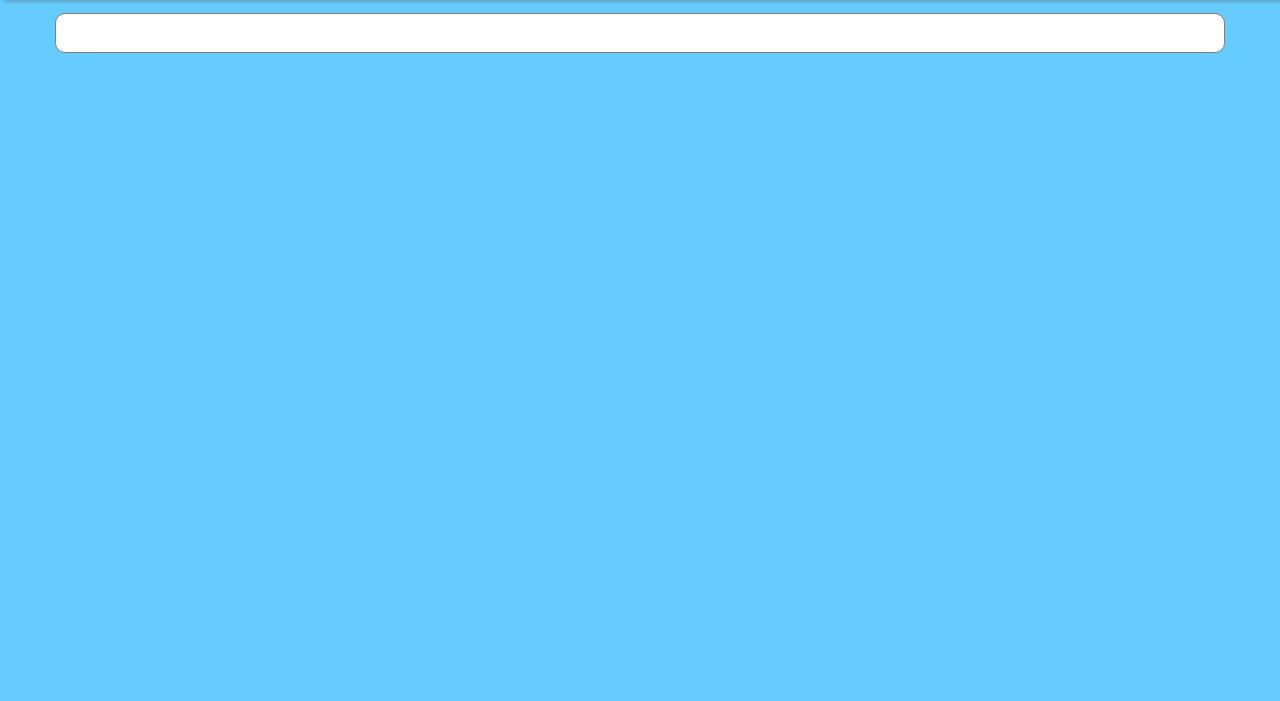
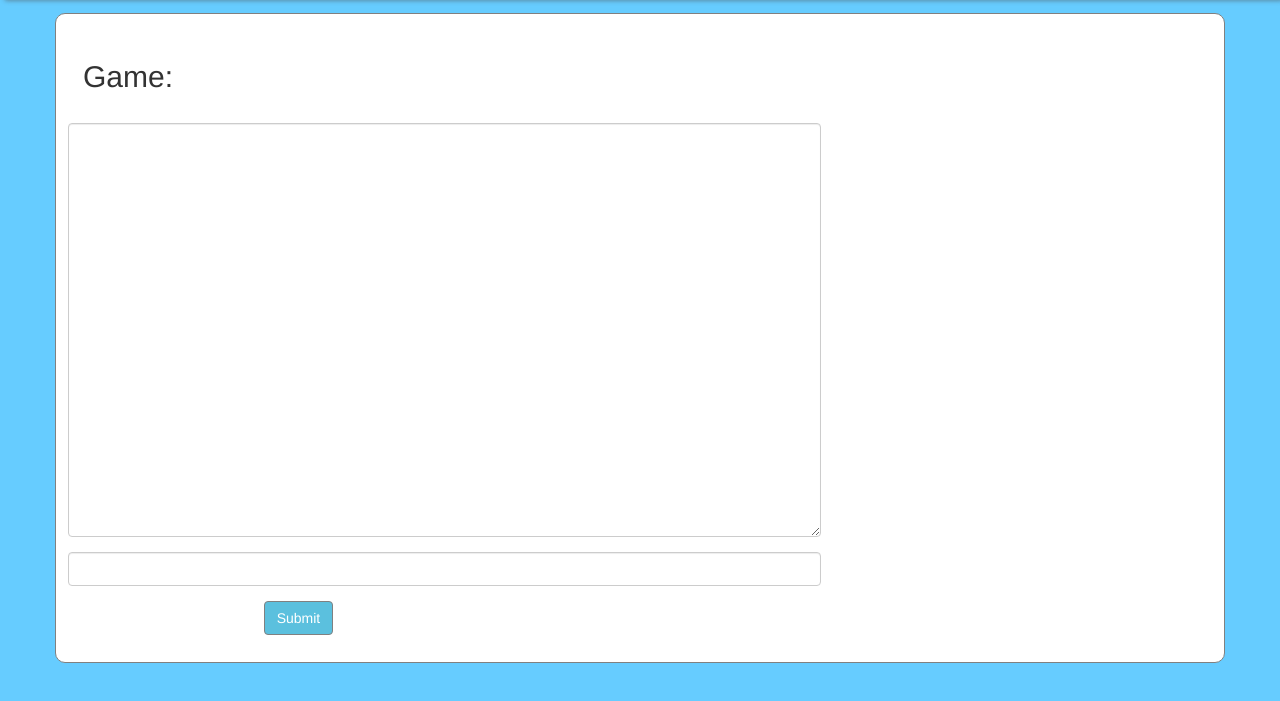
Before and after one commit to compynerds/AcquireGo, a plain HTML site: page views/game.html in a window 1280 px wide. Shown: the part 59-760 px from the top of the page. Drawn offline with nearby package versions, Linux system fonts and the light colour scheme.

Commit message:
changed the game html to include a chat area

```diff
--- a/views/game.html
+++ b/views/game.html
@@ -25,7 +25,27 @@
     </div>
 </nav>
 <div class="container" style="background-color:white;border-radius:10px;border:1px solid gray;padding:12px;padding-top:26px;">
+    <form class="form-horizontal">
+        <div class="container">
+            <h2>Game:</h2>
+        </div><br>
+        <div class="form-group">
+            <div class="col-sm-8">
+                <textarea class="form-control" name="gametext" id="gametext" cols="60" rows="20"></textarea>
+            </div>
+        </div>
+        <div class="form-group">
+            <div class="col-sm-8">
+                <input type="text" class="form-control" id="message">
+            </div>
+        </div>
+        <div class="form-group">
+            <div class="col-sm-offset-2 col-sm-8">
+                <button type="submit" class="btn btn-info" style="border:1px solid gray;">Submit</button>
+            </div>
+        </div>
 
+    </form>
 </div>
 
 </body>
```
